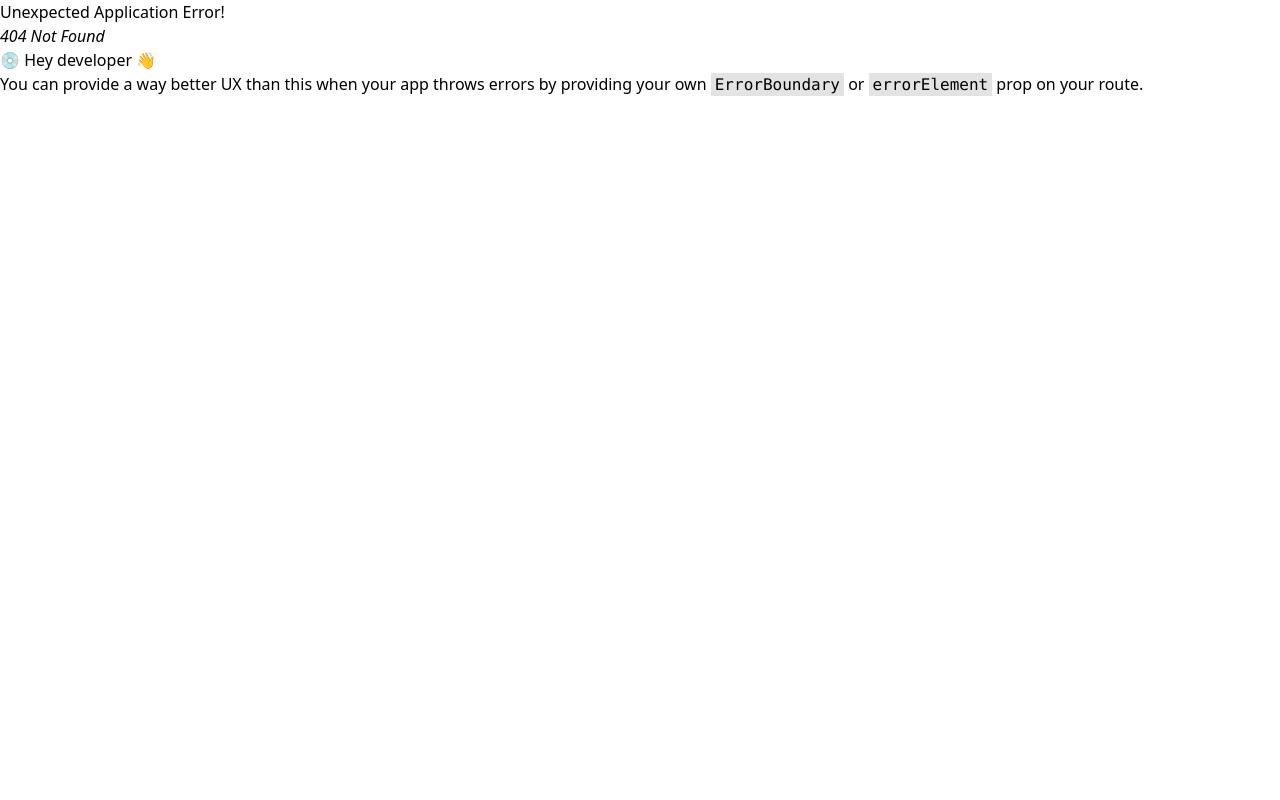
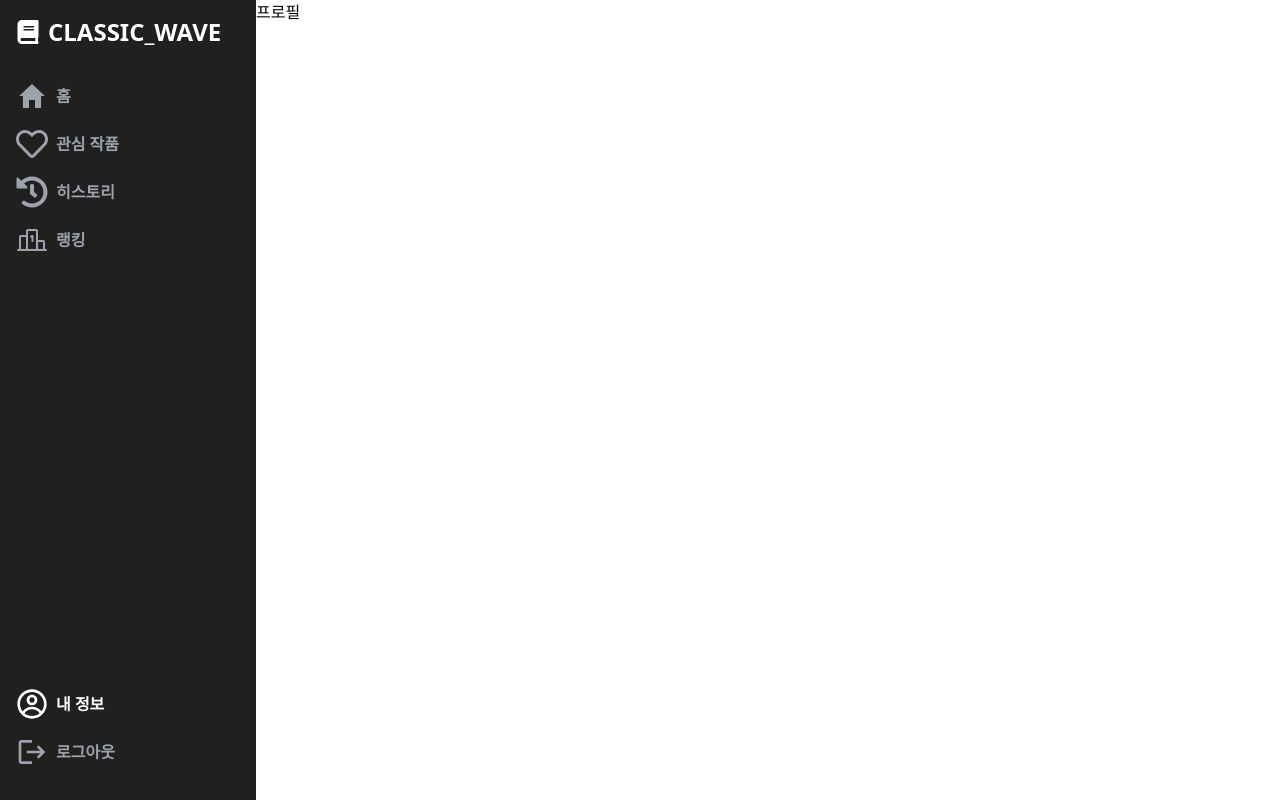
Before and after one commit to hyomin1/classic_wave, a React (Create React App) app: page /profile in a window 1280 px wide. Before the commit this address had no page. Built offline with nearby package versions, Linux system fonts and the light colour scheme.

Commit message:
프로필 페이지 생성

```diff
--- a/src/Router.tsx
+++ b/src/Router.tsx
@@ -11,6 +11,7 @@ import PopularBook from "./screens/book/PopularBook";
 import LatestBook from "./screens/book/LatestBook";
 import FavorBook from "./screens/book/FavorBook";
 import Quiz from "./screens/quiz/Quiz";
+import Profile from "./screens/profile/Profile";
 
 const router = createBrowserRouter([
   {
@@ -24,6 +25,10 @@ const router = createBrowserRouter([
       {
         path: "/register",
         element: <Register />,
+      },
+      {
+        path: "/profile",
+        element: <Profile />,
       },
       {
         path: "/quiz/*",
--- /dev/null
+++ b/src/screens/profile/Profile.tsx
@@ -0,0 +1,14 @@
+import React from "react";
+import SideBar from "../../components/SideBar";
+import ProfileMain from "./ProfileMain";
+
+function Home() {
+  return (
+    <div className="flex h-screen">
+      <SideBar />
+      <ProfileMain />
+    </div>
+  );
+}
+
+export default Home;
--- /dev/null
+++ b/src/screens/profile/ProfileMain.tsx
@@ -0,0 +1,7 @@
+import React from "react";
+
+function ProfileMain() {
+  return <div className="w-[80%]">프로필</div>;
+}
+
+export default ProfileMain;
--- a/src/screens/quiz/QuizStartScreen.tsx
+++ b/src/screens/quiz/QuizStartScreen.tsx
@@ -30,7 +30,7 @@ export const QuizStartScreen = (): JSX.Element => {
           <img
             className="w-[90%] h-auto rounded-lg object-cover"
             alt="Book Cover"
-            src="/images/Rectangle 213.png"
+            src="images\Rectangle 213.png"
           />
         </div>
       </div>
```
